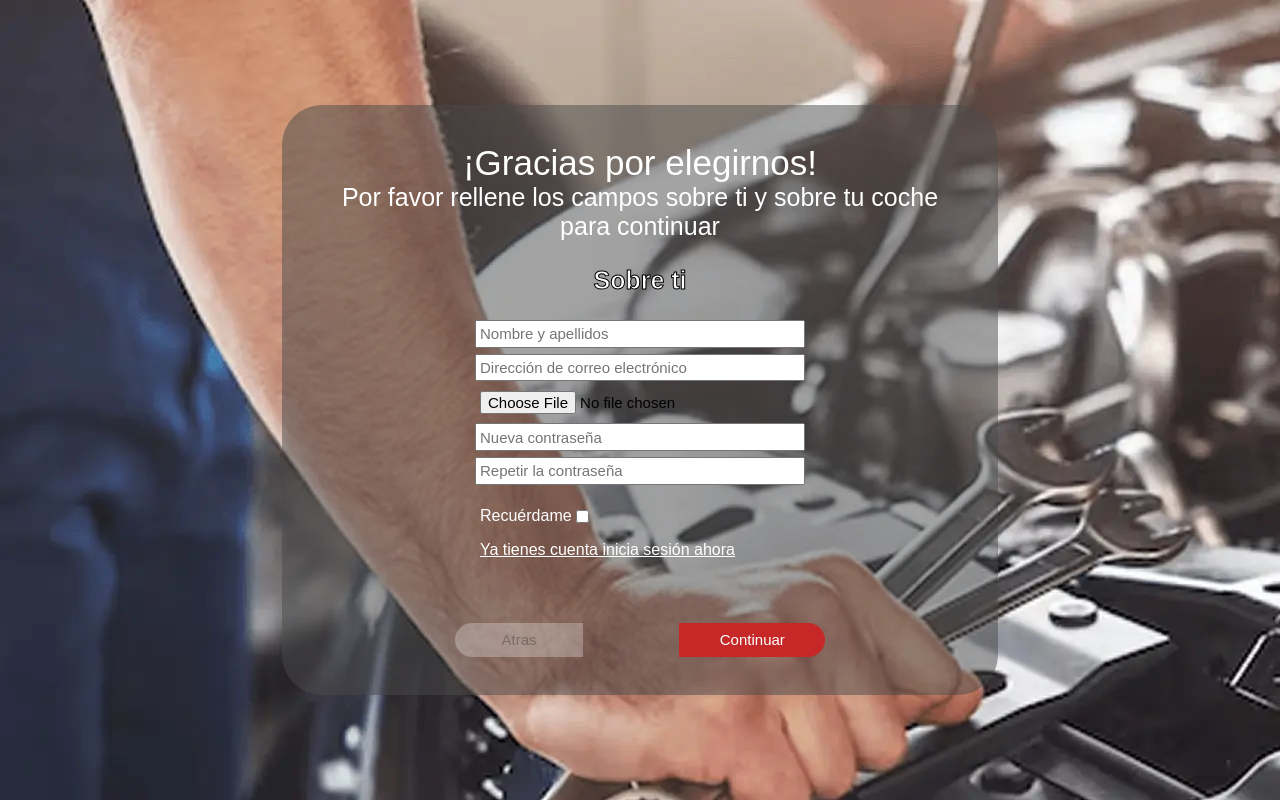
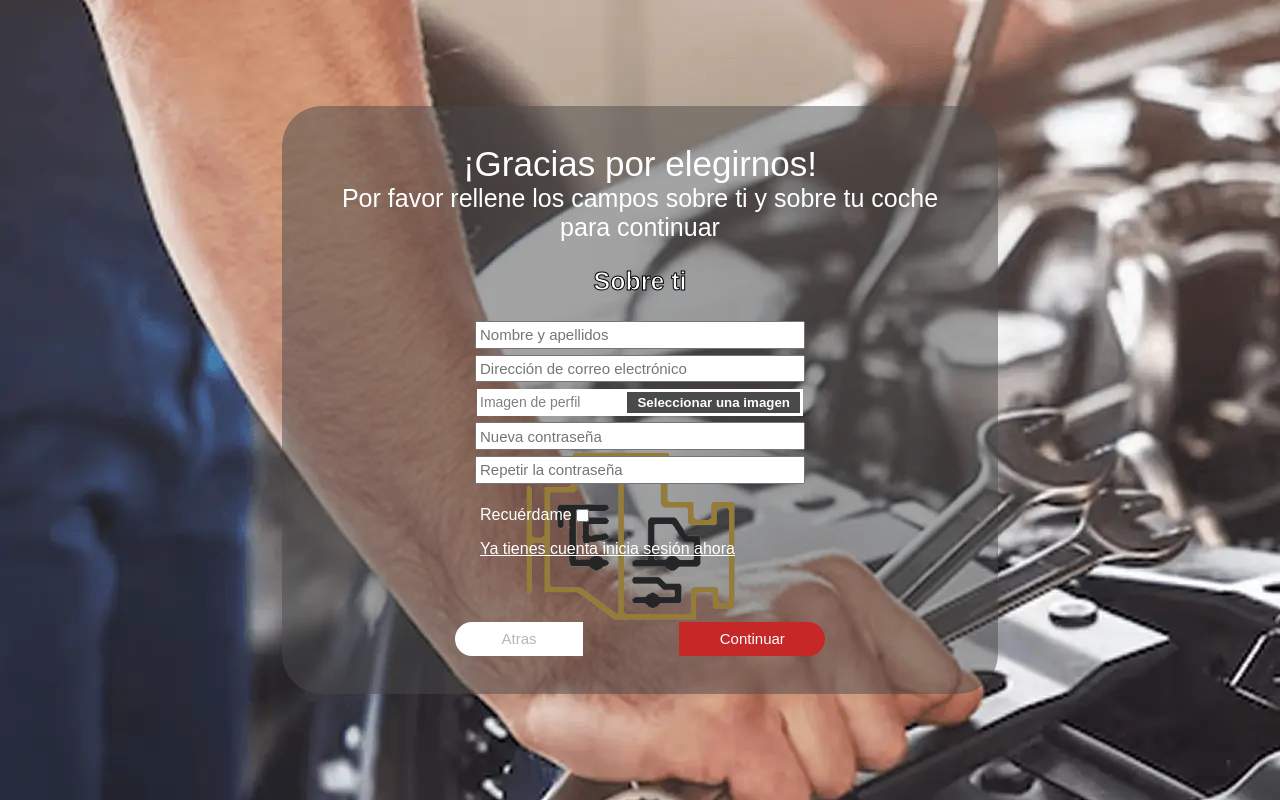
Before and after one commit to dcuecal515/TalleresMilleniumRep, an Angular app in the folder Web/Front/TalleresMillenium/: page /inicio-sesion in a window 1280 px wide. Both pictures are taken after a click on the button "ir a registro". Built offline with nearby package versions, Linux system fonts and the light colour scheme; a web font is replaced by a local one.

Commit message:
subida diaria de css

```diff
--- a/Web/Front/TalleresMillenium/src/app/pages/inicio-sesion/inicio-sesion.component.css
+++ b/Web/Front/TalleresMillenium/src/app/pages/inicio-sesion/inicio-sesion.component.css
@@ -17,6 +17,7 @@
     justify-self: center;
     gap: 0%;
     border-radius: 40px;
+    z-index: 1;
 }
 .titulo{
     font-size: 35px;
@@ -45,6 +46,32 @@
     font-size: 15px;
     padding: 0.5%;
     margin-bottom: 1%;
+}
+.contenedor-subida-archivo {
+    display: flex;
+    align-items: center;
+    background-color: white;
+    gap: 10px;
+    font-family: sans-serif;
+    font-size: 14px;
+}
+
+.contenedor-subida-archivo label {
+    flex: 1;
+    color: grey;
+}
+
+.contenedor-subida-archivo button {
+    background-color: #4a4a4a;
+    color: white;
+    border: none;
+    padding: 3px 10px;
+    font-weight: bold;
+    cursor: pointer;
+}
+
+.contenedor-subida-archivo button:hover {
+    background-color: #333;
 }
 .recuerdame-div{
     display: flex;
@@ -82,6 +109,11 @@
     border-color: transparent;
     font-family: sans-serif;
     font-size: 15px;
+    cursor: pointer;
+    background-color: white;
+}
+.boton-A:hover{
+    background-color: rgb(202, 202, 202);
 }
 .boton-C{
     padding: 1%;
@@ -94,4 +126,14 @@
     background-color: #C62828;
     font-family: sans-serif;
     font-size: 15px;
+    cursor: pointer;
 }
+.boton-C:hover{
+    background-color: #a32323;
+}
+.logo-Taller{
+    position: absolute;
+    width: 25%;
+    top: 53%;
+    left: 37%;
+}
--- a/Web/Front/TalleresMillenium/src/app/pages/inicio-sesion/inicio-sesion.component.html
+++ b/Web/Front/TalleresMillenium/src/app/pages/inicio-sesion/inicio-sesion.component.html
@@ -8,11 +8,15 @@
             <p class="titulo">¡Gracias por elegirnos!</p>
             <p class="subtitulo">Por favor rellene los campos sobre ti y sobre tu coche para continuar</p>
             <p class="titulo-seccion">Sobre ti</p>
-            <input type="text" placeholder="Nombre y apellidos" class="inputs">
-            <input type="text" placeholder="Dirección de correo electrónico" class="inputs">
-            <input type="file" accept="image/png, image/jpeg, image/jpg" class="inputs">
-            <input type="text" placeholder="Nueva contraseña" class="inputs">
-            <input type="text" placeholder="Repetir la contraseña" class="inputs">
+            <input type="text" placeholder="Nombre y apellidos" class="inputs" id="nomYape">
+            <input type="text" placeholder="Dirección de correo electrónico" class="inputs" id="correo">
+            <div class="contenedor-subida-archivo inputs">
+                <label>Imagen de perfil</label>
+                <input type="file" id="imagenPerfil" accept="image/png, image/jpeg, image/jpg" (change)="alSeleccionarArchivo($event)" hidden>
+                <button type="button" (click)="abrirSelectorArchivo()">Seleccionar una imagen</button>
+            </div>
+            <input type="text" placeholder="Nueva contraseña" class="inputs" id="contrasena">
+            <input type="text" placeholder="Repetir la contraseña" class="inputs" id="contrasena2">
             <div class="recuerdame-div">
                 <p class="recuerdame-txt">Recuérdame</p>
                 <input type="checkbox" class="recuerdame-CB">
@@ -23,5 +27,6 @@
                 <button class="boton-C" (click)="continuarRellenando()">Continuar</button>
             </div>
         </div>
+        <img src="/assets/logo-Taller.webp" class="logo-Taller">
     }
 </div>
--- a/Web/Front/TalleresMillenium/src/app/pages/inicio-sesion/inicio-sesion.component.ts
+++ b/Web/Front/TalleresMillenium/src/app/pages/inicio-sesion/inicio-sesion.component.ts
@@ -12,11 +12,58 @@ export class InicioSesionComponent {
 
   }
 
+  abrirSelectorArchivo(): void {
+    const input = document.getElementById('imagenPerfil') as HTMLInputElement;
+    input.click();
+  }
 
+  alSeleccionarArchivo(evento: Event): void {
+    const input = evento.target as HTMLInputElement;
+    const archivo = input.files?.[0];
+    if (archivo) {
+      console.log('Archivo seleccionado:', archivo.name);
+    }
+  }
 
   tieneCuenta:boolean = true
+  primerRellenoCorrecto:boolean = false
+  nYApellido:string = "";
+  correo:string = "";
+  imagenPerfil:File | null = null;
   continuarRellenando(){
+    const nomYape = document.getElementById("nomYape") as HTMLInputElement
+    const correo = document.getElementById("correo") as HTMLInputElement
+    const imagenPerfil = document.getElementById("imagenPerfil") as HTMLInputElement
+    const contrasena = document.getElementById("contrasena") as HTMLInputElement
+    const contrasena2 = document.getElementById("contrasena2") as HTMLInputElement
+    if(nomYape.value != ""){
+      if (correo.value != "" && correo.value.match(/^[a-zA-Z0-9._%+-]+@[a-zA-Z0-9.-]+\.[a-zA-Z]{2,}$/)) {
+        if(contrasena.value != ""){
+          if(contrasena2.value != ""){
+            if(contrasena.value == contrasena2.value){
+              if(imagenPerfil.files && imagenPerfil.files.length > 0){
 
+              }
+            }
+            else{
+              alert("Las contraseñas tienen que ser iguales")
+            }
+          }
+          else{
+            alert("El segundo campo contraseña no puede estar vacio")
+          }
+        }
+        else{
+          alert("El campo contraseña no puede estar vacio")
+        }
+      }
+      else{
+        alert("El campo correo no es valido")
+      }
+    }
+    else{
+      alert("El campo nombre no puede estar vacio")
+    }
   }
 
 }
```
Also changed, not shown: Web/Front/TalleresMillenium/public/assets/logo-Taller.webp (added).
